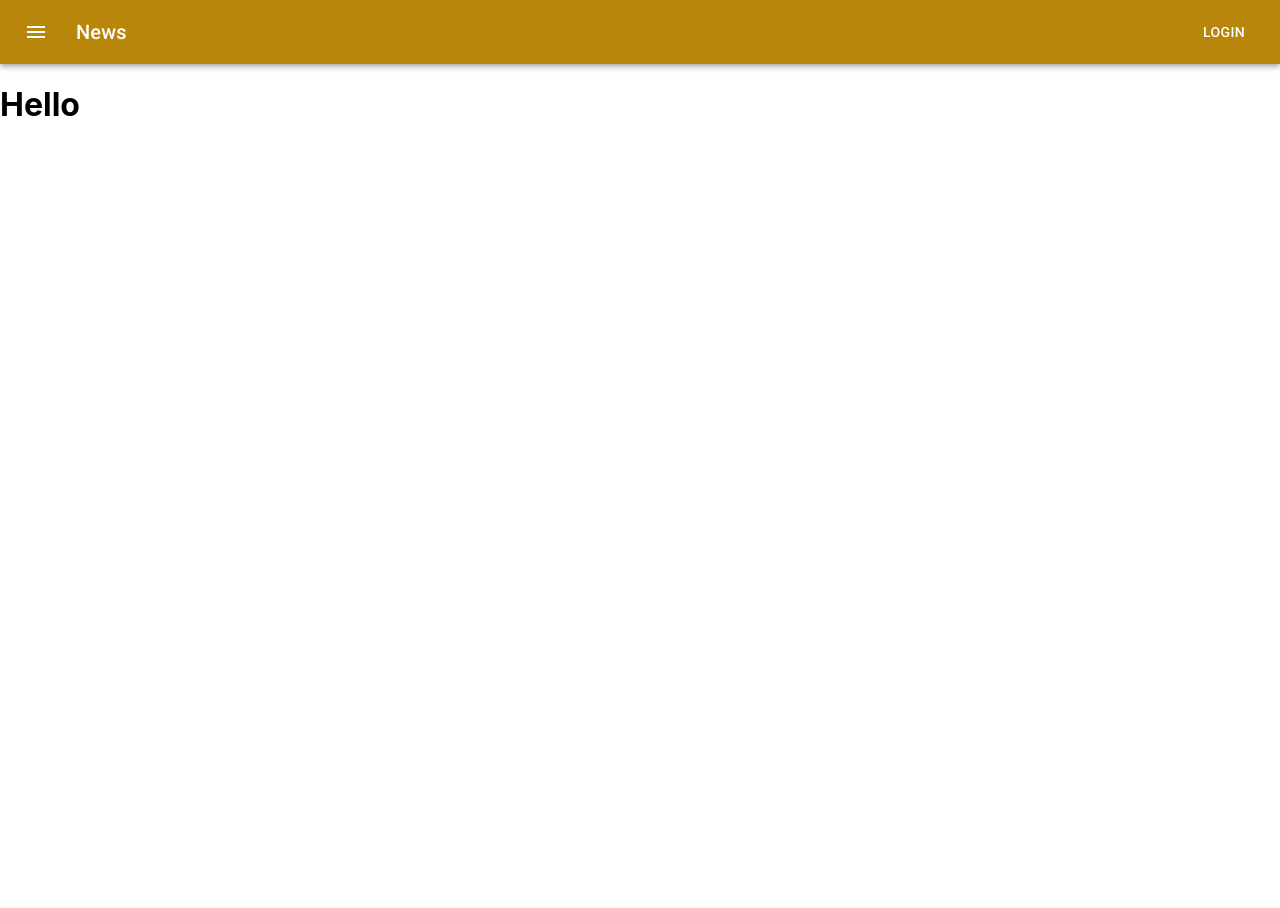
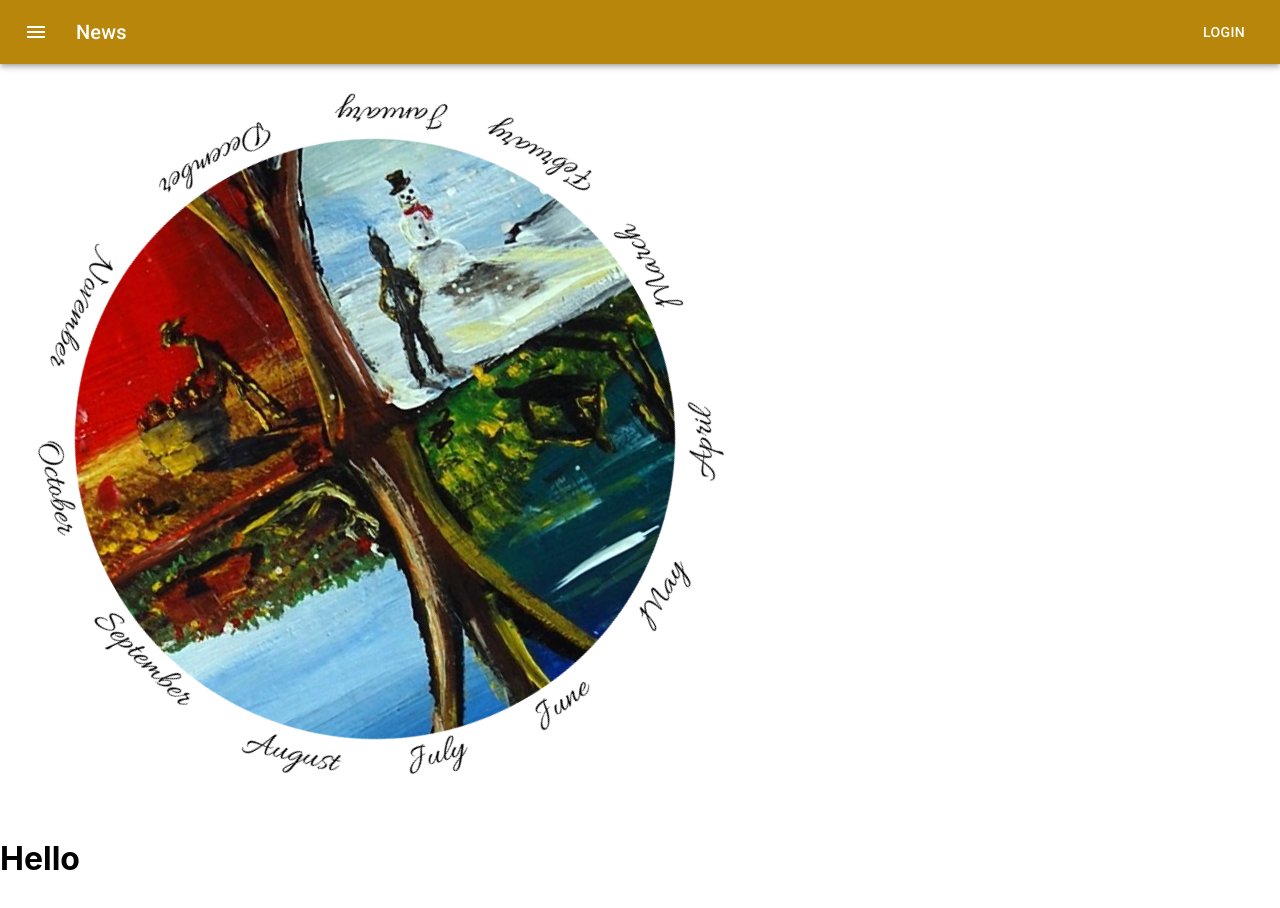
Before and after one commit to kerj/farmersMarket, a React (Create React App) app: page / in a window 1280 px wide. Shown: the top 908 px of the page. Before the commit the page ends 800 px from the top, so only its background shows below. Built offline with nearby package versions, Linux system fonts and the light colour scheme.

Commit message:
add timewheel

```diff
--- a/src/components/Timewheel/Timewheel.jsx
+++ b/src/components/Timewheel/Timewheel.jsx
@@ -1,11 +1,29 @@
 import React, { Component } from 'react'
+import Wheel from './TimeWheel.png'
 
-export default class Timewheel extends Component {
-  render() {
-    return (
-      <div>
+import { makeStyles } from '@material-ui/core/styles';
 
+let now = new Date();
+let start = new Date(now.getFullYear(), 0, 0);
+let diff = now - start;
+let oneDay = 1000 * 60 * 60 * 24;
+let day = Math.floor(diff / oneDay);
+
+
+const useStyles = makeStyles(theme => ({
+    wheel: {
+      '& img' : {
+        transform: `rotate(${(day * 0.986) - 30}deg)`,
+        transition: '300ms linear all'
+      }
+    }
+}));
+
+export default function Timewheel () {
+  const classes = useStyles();
+  return (
+        <div className={classes.wheel}>
+        <img src={Wheel} alt=""/>
       </div>
-    )
-  }
+  )
 }
```
Also changed, not shown: src/components/Timewheel/TimeWheel.png (added).
